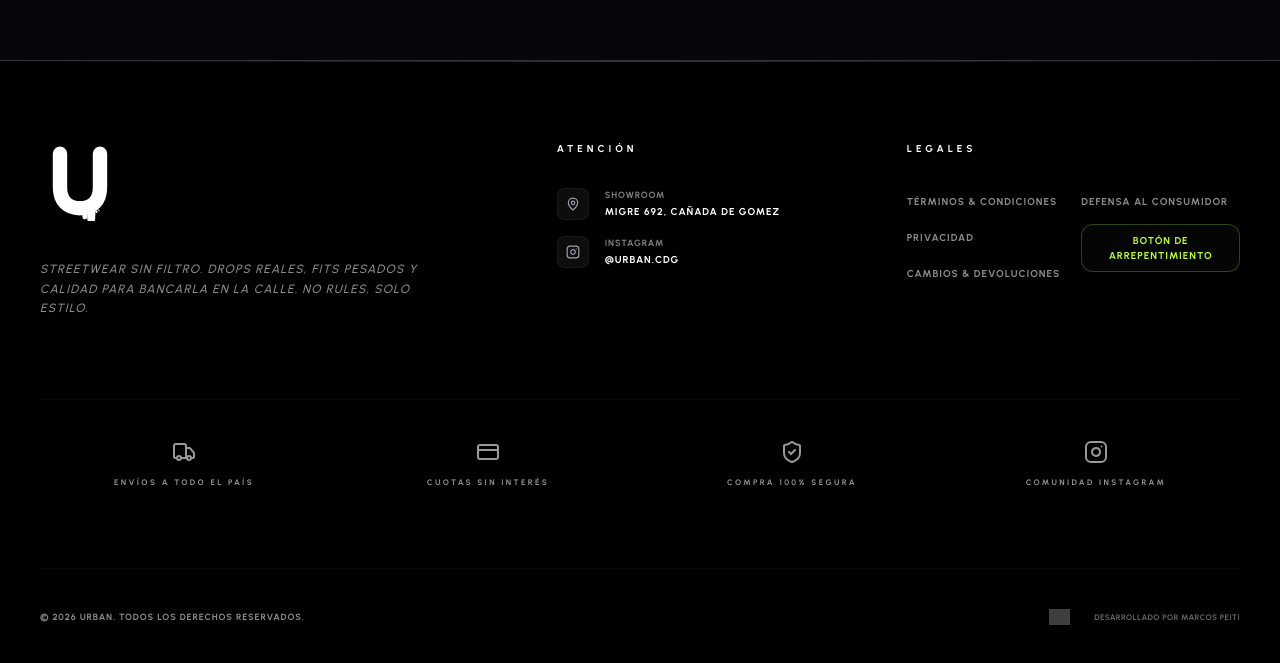
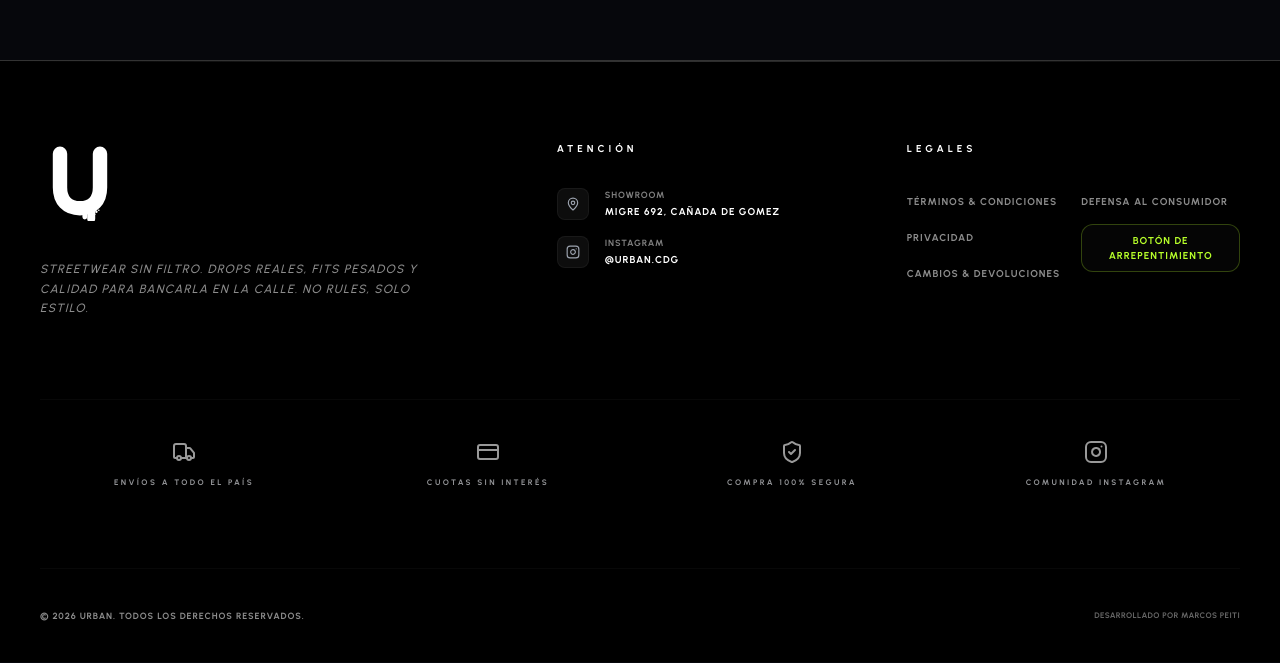
Before and after one commit to DreamEvilOficial/urbancdg, a Next.js app in the folder nextjs-app/: page / in a window 1280 px wide. Shown: the part 837-1500 px from the top of the page. Built offline with nearby package versions, Linux system fonts and the light colour scheme; no server answers; the database is empty; grey boxes are pictures that could not be loaded.

Commit message:
Remove external Wattpad badge from footer

```diff
--- a/nextjs-app/src/components/Footer.tsx
+++ b/nextjs-app/src/components/Footer.tsx
@@ -144,15 +144,9 @@ export default function Footer() {
             © {new Date().getFullYear()} {config.nombre_tienda}. Todos los derechos reservados.
           </p>
           <div className="flex items-center gap-6">
-             <Image
-               src="https://static.wattpad.com/img/badges/v2/certified-fanatic.png"
-               width={100}
-               height={20}
-               className="h-4 w-auto grayscale opacity-40"
-               alt=""
-               unoptimized
-             />
-             <p className="text-[8px] font-black text-white/40 uppercase tracking-wider">Desarrollado por Marcos Peiti</p>
+            <p className="text-[8px] font-black text-white/40 uppercase tracking-wider">
+              Desarrollado por Marcos Peiti
+            </p>
           </div>
         </div>
 
```
Also changed, not shown: 1 other file (tests, documents, lock files or other folders).
